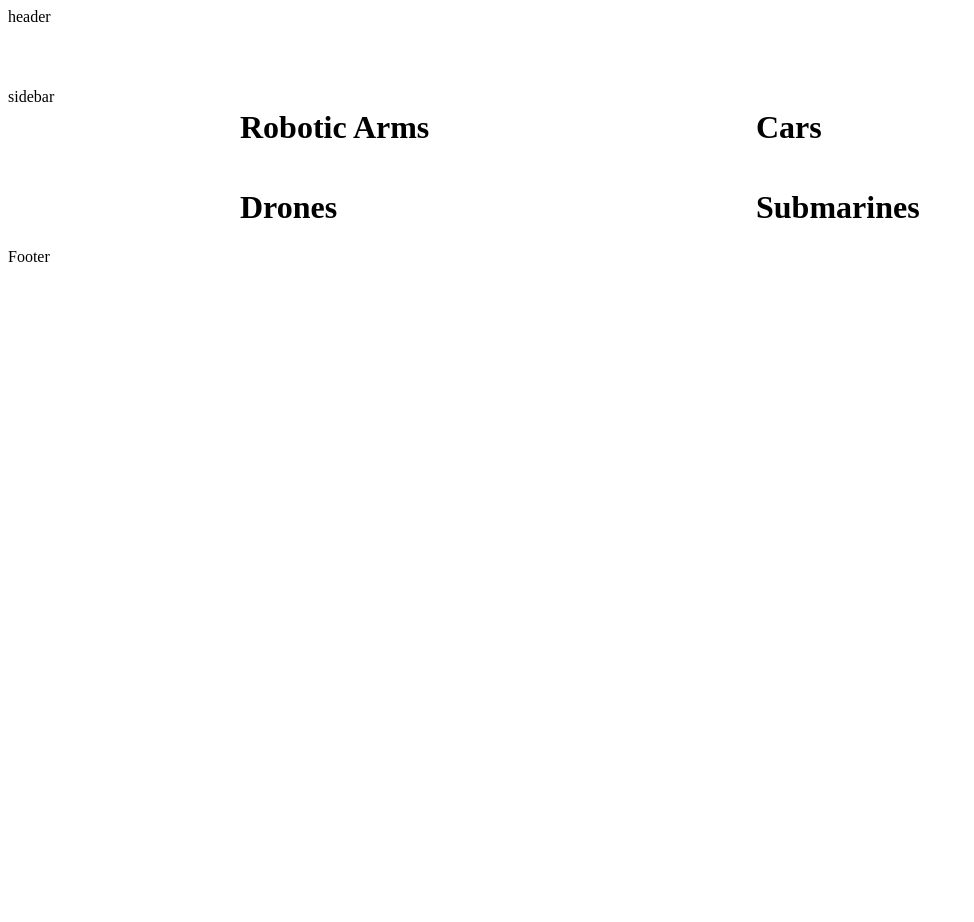
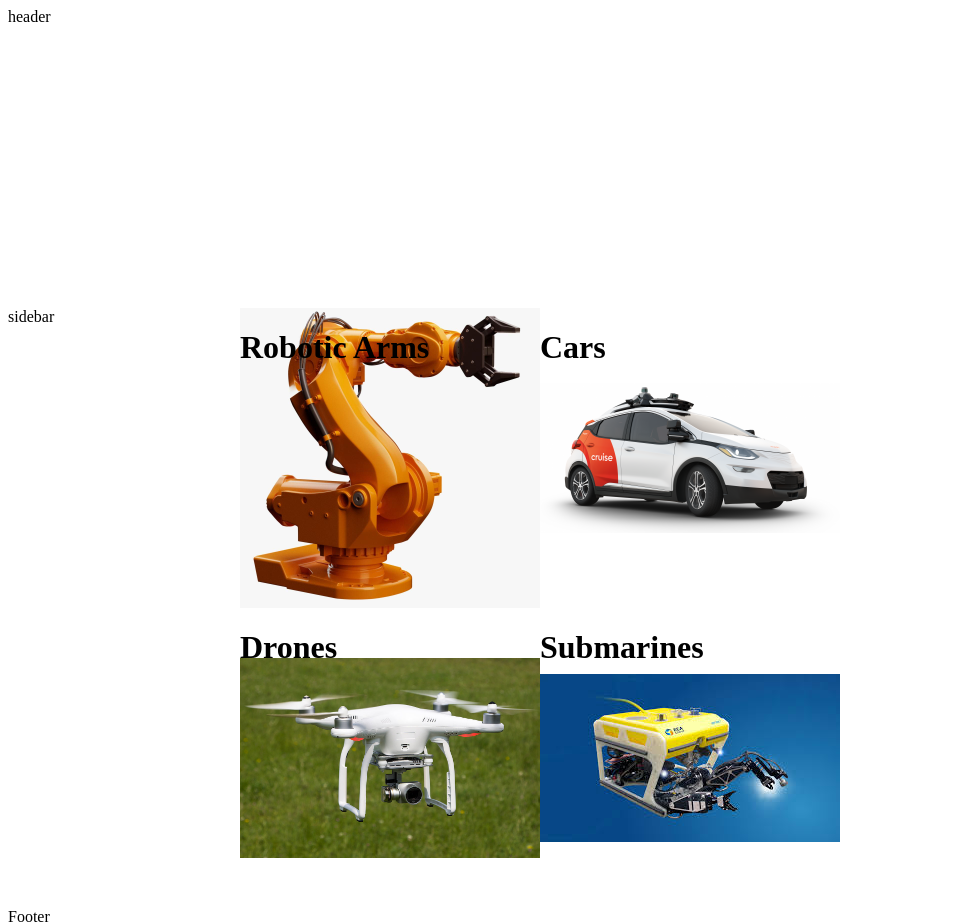
Before and after one commit to Youssef-Khaky/personal-blog-website, a plain HTML site: page index.html in a window 1280 px wide. Shown: the whole page, without its empty margins (0-974 px from the left). Before the commit the page ends 800 px from the top, so only its background shows below. Drawn offline with Linux system fonts and the light colour scheme.

Commit message:
added four pictures

```diff
--- a/css/style.css
+++ b/css/style.css
@@ -29,8 +29,35 @@
 
 .contentGrid{
     display: grid;
-    grid-template-columns: 1fr 1fr;
-    grid-template-rows: 1fr 1fr;
+    grid-template-columns: 300px 300px;
+    grid-template-rows: 300px 300px;
+
+}
+
+#one{
+    background-image: url('../images/industrial-robotic-arm.jpg');
+    background-size: contain;
+}
+
+#two{
+    background-image: url('../images/cruise_self_driving_car.png');
+    background-size: contain;
+    background-repeat: no-repeat;
+    background-position: 50%;
+}
+
+#three{
+    background-image: url('../images/DJI-drone.jpg');
+    background-size: contain;
+    background-repeat: no-repeat;
+    background-position: 50%;
+}
+
+#four{
+    background-image: url('../images/ROV.jpeg');
+    background-size: contain;
+    background-repeat: no-repeat;
+    background-position: 50%;
 }
 
 /* .mainGrid div:nth-child(even){
```
Also changed, not shown: images/DJI-drone.jpg (added), images/ROV.jpeg (added), images/cruise_self_driving_car.png (added), images/industrial-robotic-arm.jpg (added), images/industrial-robotic-arm.png (added).
